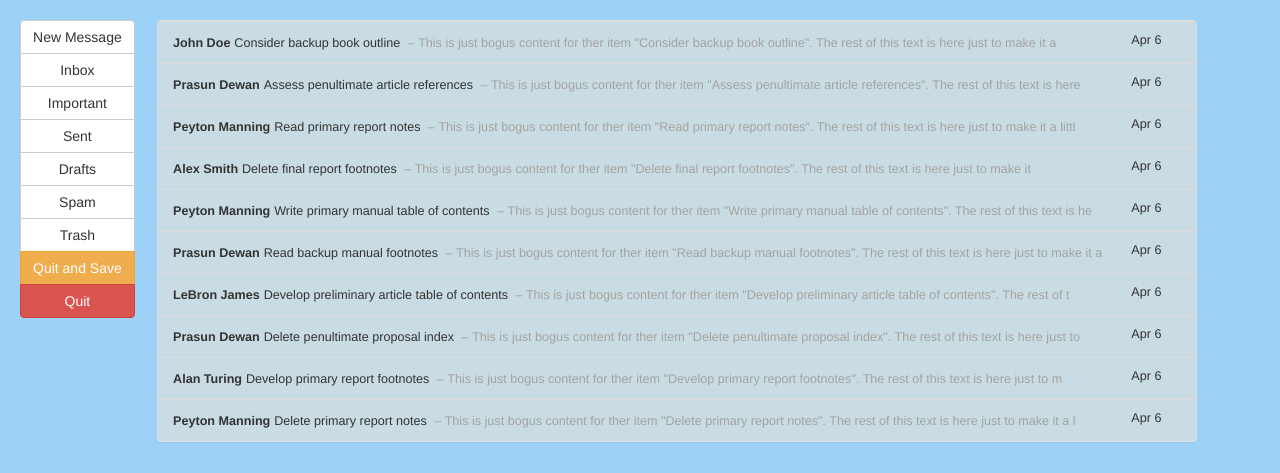
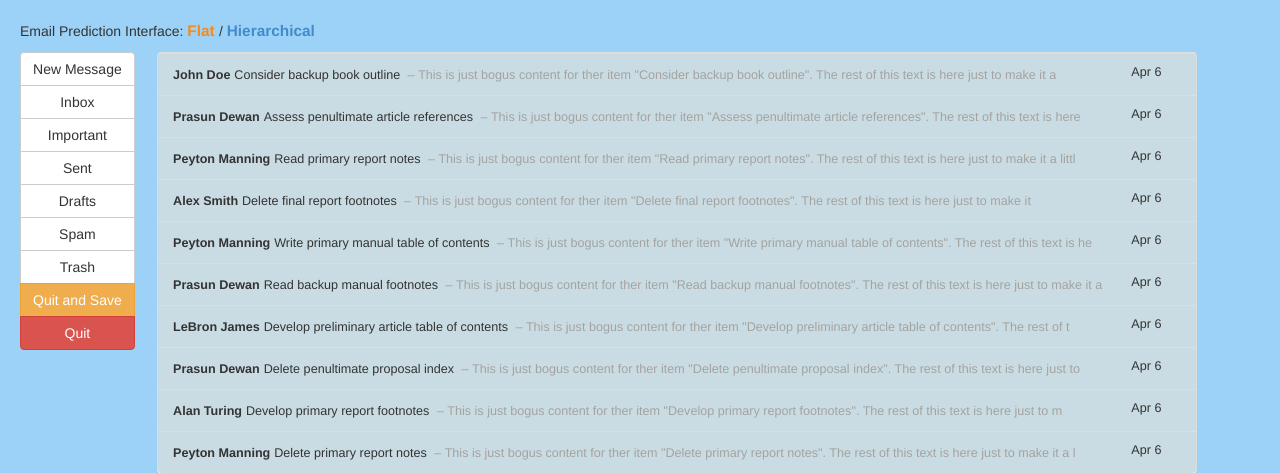
Before and after one commit to jwbartel/EmailUI, a PHP site: page /index.html in a window 1280 px wide. Shown: the part 63-536 px from the top of the page. Run offline with PHP 8.4, Linux system fonts and the light colour scheme.

Commit message:
Added option to switch between flat and hierarchical interface

```diff
--- a/css/style.css
+++ b/css/style.css
@@ -60,6 +60,10 @@ color: #FFFF80;
     padding-bottom:10px;
 }
 
+#prediction_menu_options {
+	margin:0px 0px 10px 20px;
+}
+
 .contact_wrapper > a:hover {
     text-decoration: none;
 }
@@ -71,10 +75,25 @@ color: #FFFF80;
     color: #FF9966;
 }
 
+a.prediction {
+	padding-right: 6px;
+}
+
 a.prediction_group:hover {
     text-decoration: none;
 }
 
+a.selected {
+	color:#FA8816;
+}
+a#flat, a#hierarchical {
+	font-size: 110%;
+	font-weight: bold;
+}
+a#flat:hover, a#hierarchical:hover {
+	cursor:pointer;
+
+}
 .contact_wrapper span.remove {
     color:#CCCCCC;
     font-size:10px;
--- a/index.html
+++ b/index.html
@@ -28,6 +28,12 @@ if (!isset($_SESSION['id'])) {
 			<h2> Email Prediction Test </h2>
 		</div>
 	</div>
+    <div class = "row" >
+        <div class="col-md-12" id="prediction_menu_options">
+            <span> Email Prediction Interface: </span>
+            <a class="selected" id="flat"> Flat </a> / <a id="hierarchical"> Hierarchical</a>
+        </div>
+    </div>
     <div class = "row" id="content">
 
     	<div class="col-md-1" id="navigation">
@@ -66,7 +72,6 @@ if (!isset($_SESSION['id'])) {
         	<div class="panel-body">
             	<input type="text" class="form-control tracked text" id="to_field" autofocus="autofocus" placeholder="To"><br>
             	<div id="predictions">
-                	<span> Consider including: </span>
             	</div>
             	<input type="text" class="form-control" id="cc_field" placeholder="Cc"><br>
             	<input type="text" class="form-control tracked text" id="subect_field" placeholder="Subject">
--- a/js/main.js
+++ b/js/main.js
@@ -24,6 +24,7 @@ $(document).ready(function() {
 
 	var already_suggested = false;
 	var first_click = true;
+	var flat_interface = true;
 	var email_editor_open = false;
 	var maxSubjectAndPreviewLength = 150; //I calculated this number after testing the layout
 
@@ -40,7 +41,45 @@ $(document).ready(function() {
 							  <span class="preview"> &nbsp;&ndash;&nbsp;' + preview + '</span>' + '<span class="date">' + email.formattedDate() + '</span>');
 	}
 
+	var getPredictions = function() {
+		/* right now do it randomly */
+		//Select 3 random contacts and make a PredictionGroup with them
+		var p1 = new PredictionGroup();
+        var p2 = new PredictionGroup();
 
+        for (var i = 0; i < 3; i++) {
+			var index = Math.floor(Math.random()*Contact.all.length);
+			var c = Contact.all[index];
+            p1.addContact(c);
+			log_message('Contact ' + JSON.stringify(c) + ' was predicted');
+		}
+
+        p2.addContact(Contact.all[0]);
+        p2.addSubgroup(p1);
+        return p2;
+	}
+
+	/* Attach prediction to 'To' field when selected */
+    var attachPrediction = function(email) {
+		var comma = (first_click) ? ' ': ', ';
+		$('#to_field').val($('#to_field').val() + comma + email); //append email to contents of to_field
+		log_message('Changed content of to_field to ' + $('#to_field').val() + ';timestamp: ' + get_timestamp());
+		first_click = false;
+    }
+
+    var attachPredictionGroup = function(prediction_group) {
+        var groups = prediction_group.subgroups;
+        var contacts = prediction_group.contacts;
+
+        for (var i = 0; i < groups.length; i++) {
+            attachPredictionGroup(groups[i]);
+        }
+
+        for (var j = 0; j < contacts.length; j++) {
+        	if (!contacts[j].deleted)
+            	attachPrediction(contacts[j].email);
+        }
+    }
 	//Expand email
 	$(document).on('click', '.email', function() {
 
@@ -103,36 +142,47 @@ $(document).ready(function() {
 					$(this).val() + ';timestamp: ' + get_timestamp());
 	});
 
-    var flat_interface = true;
 	//Make random suggestions
 	$('#to_field').on('change keyup paste',function() {
+		console.log($(this).val());
 		var content = $(this).val();
 
 		if (content.indexOf(",") != -1 && !already_suggested) { //if there's a comma on the field
 			already_suggested = true;
 
-			//Select 3 random contacts and make a PredictionGroup with them
-			var p1 = new PredictionGroup();
-            var p2 = new PredictionGroup();
+			predictions = getPredictions();
 
-            for (var i = 0; i < 3; i++) {
-				var index = Math.floor(Math.random()*Contact.all.length);
-				var c = Contact.all[index];
-                p1.addContact(c);
-    			log_message('Contact ' + JSON.stringify(c) + ' was predicted');
-			}
-
-            p2.addContact(Contact.all[0]);
-            p2.addSubgroup(p1);
-
+            $('#predictions').append('<span> Consider including: </span>');
             if (flat_interface)
-            	$('#predictions').append(p2.buildFlatInterface());
+            	$('#predictions').append(predictions.buildFlatInterface());
             else
-            	$('#predictions').append(p2.buildHierarchicalInterface());
+            	$('#predictions').append(predictions.buildHierarchicalInterface());
 
 			$('#predictions').show();
 
             //console.log(PredictionGroup.all);
+		}
+	});
+
+	$('#prediction_menu_options a').on('click', function() {
+
+		var id = $(this).prop('id');
+		if ( id === "flat" && !flat_interface) {
+			flat_interface = true;
+			$('a#hierarchical').removeClass('selected');
+			$(this).addClass('selected');
+			$('#predictions').empty();
+			$('#to_field').val('');
+			already_suggested = false;
+		}
+
+		else if (id === "hierarchical" && flat_interface) {
+			flat_interface = false;
+			$('a#flat').removeClass('selected');
+			$(this).addClass('selected');
+			$('#predictions').empty();
+			$('#to_field').val('');
+			already_suggested = false;
 		}
 	});
 
@@ -147,27 +197,6 @@ $(document).ready(function() {
         $('.group'+id).css('color','#428bca');
     });
 
-	/* Attach prediction to 'To' field when selected */
-    var attachPrediction = function(email) {
-		var comma = (first_click) ? ' ': ', ';
-		$('#to_field').val($('#to_field').val() + comma + email); //append email to contents of to_field
-		log_message('Changed content of to_field to ' + $('#to_field').val() + ';timestamp: ' + get_timestamp());
-		first_click = false;
-    }
-
-    var attachPredictionGroup = function(prediction_group) {
-        var groups = prediction_group.subgroups;
-        var contacts = prediction_group.contacts;
-
-        for (var i = 0; i < groups.length; i++) {
-            attachPredictionGroup(groups[i]);
-        }
-
-        for (var j = 0; j < contacts.length; j++) {
-        	if (!contacts[j].deleted)
-            	attachPrediction(contacts[j].email);
-        }
-    }
 
 	$(document).on('click','.prediction', function() {
         var email = $(this).prop('id');
```
